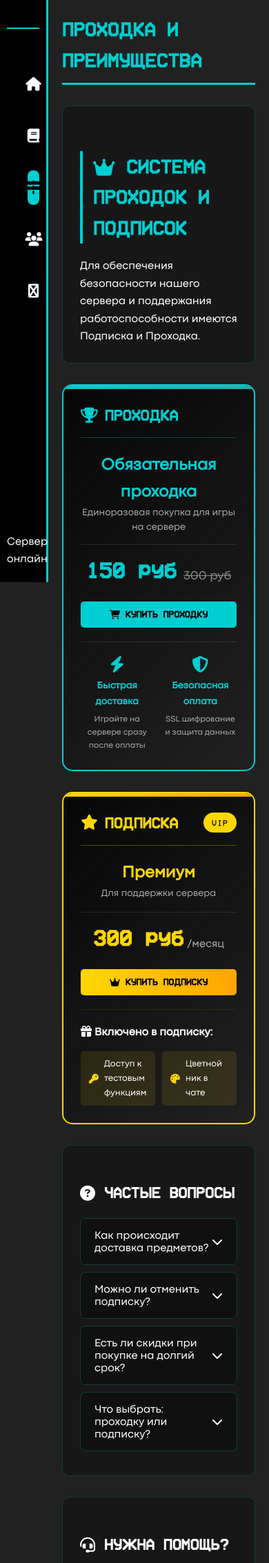
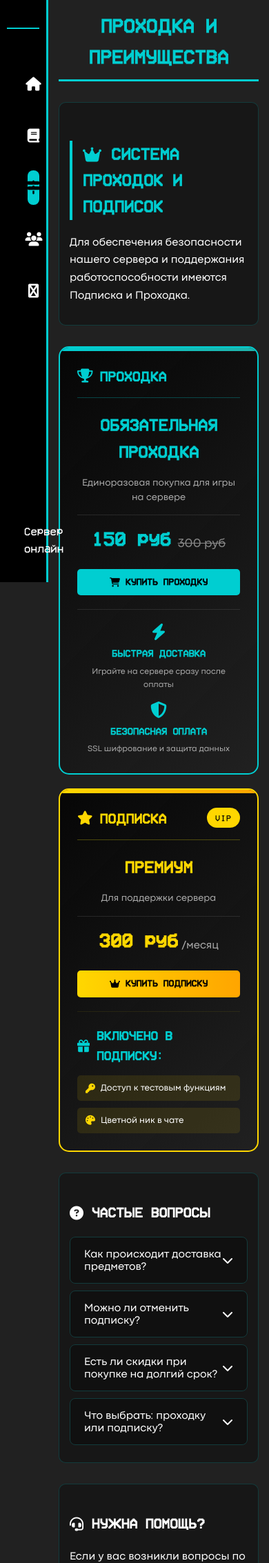
Before and after one commit to Norton-Ognev/Mine_Site, a PHP site: page /walkthrough.html in a window 390 px wide. Shown: the top 2266 px of the page at 69% size. Run offline with PHP 8.4, Linux system fonts and the light colour scheme.

Commit message:
Site 1.0.1 Центрирование

```diff
--- a/index.html
+++ b/index.html
@@ -32,6 +32,7 @@
 
     <!-- Основной контент -->
     <main class="main-content">
+        <div class="content-wrapper">
             <h1 class="fade-in">О сервере</h1>
                 <!-- Контейнер для изображения с текстом -->
             <div class="image-container fade-in">
@@ -115,6 +116,7 @@
                     <i class="fas fa-play-circle"></i> Начать играть
                 </a>
             </div>
+        </div>
     </main>
 
     <script>
--- a/style.css
+++ b/style.css
@@ -106,21 +107,66 @@ body {
   font-weight: bold;
 }
 
-/* Иконки для меню (можно заменить на свои) */
+/* Иконки для меню */
 .sidebar-nav i {
   font-size: 20px;
   width: 24px;
   text-align: center;
 }
 
+/* Статус сервера */
+.server-status {
+  margin-top: auto;
+  padding: 15px;
+  background-color: rgba(0, 0, 0, 0.3);
+  border-radius: 8px;
+  display: flex;
+  align-items: center;
+  gap: 10px;
+  font-family: 'VCRFont', monospace;
+}
+
+.status-indicator {
+  width: 10px;
+  height: 10px;
+  border-radius: 50%;
+  background-color: #00ff00;
+  animation: pulse 2s infinite;
+}
+
+.status-indicator.online {
+  background-color: #00ff00;
+}
+
+@keyframes pulse {
+  0% {
+    opacity: 1;
+  }
+  50% {
+    opacity: 0.5;
+  }
+  100% {
+    opacity: 1;
+  }
+}
+
 /* Основной контент */
 .main-content {
-  flex-grow: 1;
+  flex: 1;
   margin-left: 250px;
   padding: 40px;
+  display: flex;
+  flex-direction: column;
+  align-items: center;
+}
+
+/* Обертка для контента страницы */
+.content-wrapper {
+  width: 100%;
   max-width: 1200px;
 }
 
+/* Контейнер для изображения с текстом */
 .image-container {
   position: relative;
   width: 100%;
@@ -207,7 +253,7 @@ body {
 }
 
 /* Заголовки */
-h1, h2, h3 {
+h1, h2, h3, h4, h5 {
   font-family: 'VCRFont', monospace;
   color: var(--teal);
   margin-bottom: 20px;
@@ -219,6 +265,8 @@ h1 {
   border-bottom: 3px solid var(--teal);
   padding-bottom: 10px;
   margin-bottom: 30px;
+  text-align: center;
+  width: 100%;
 }
 
 h2 {
@@ -234,6 +282,18 @@ h3 {
   margin-top: 25px;
 }
 
+h4 {
+  font-size: 18px;
+  color: var(--teal);
+  margin-bottom: 15px;
+}
+
+h5 {
+  font-size: 16px;
+  color: var(--teal);
+  margin-bottom: 10px;
+}
+
 /* Карточки для контента */
 .card {
   background-color: rgba(0, 0, 0, 0.3);
@@ -242,11 +302,60 @@ h3 {
   padding: 25px;
   margin-bottom: 30px;
   transition: transform 0.3s ease, border-color 0.3s ease;
+  width: 100%;
 }
 
 .card:hover {
   transform: translateY(-5px);
   border-color: var(--teal);
+}
+
+/* Сетка особенностей */
+.features-grid {
+  display: grid;
+  grid-template-columns: repeat(auto-fit, minmax(250px, 1fr));
+  gap: 20px;
+  margin-top: 20px;
+}
+
+.feature {
+  background-color: rgba(0, 0, 0, 0.2);
+  padding: 20px;
+  border-radius: 8px;
+  border-left: 3px solid var(--teal);
+}
+
+.feature h3 {
+  margin-top: 0;
+  display: flex;
+  align-items: center;
+  gap: 10px;
+}
+
+.feature i {
+  color: var(--teal);
+}
+
+/* Характеристики сервера */
+.server-specs {
+  margin-top: 20px;
+}
+
+.server-specs h3 {
+  margin-bottom: 15px;
+}
+
+.server-specs ul {
+  margin-left: 20px;
+}
+
+.server-specs li {
+  margin-bottom: 8px;
+}
+
+/* Стили для текста */
+.teal-text {
+  color: var(--teal);
 }
 
 /* Списки */
@@ -296,69 +429,13 @@ tr:hover {
   background-color: rgba(0, 206, 209, 0.1);
 }
 
-/* Кнопки */
-.btn {
-  display: inline-block;
-  background-color: var(--teal);
-  color: var(--black);
-  padding: 12px 24px;
-  border-radius: 5px;
-  font-family: 'VCRFont', monospace;
-  font-weight: bold;
-  text-transform: uppercase;
-  border: none;
-  cursor: pointer;
-  transition: all 0.3s ease;
-  text-decoration: none;
-  font-size: 16px;
-}
-
-.btn:hover {
-  background-color: var(--accent-hover);
-  color: var(--light-text);
-  text-decoration: none;
-  transform: scale(1.05);
-}
-
-/* Адаптивность */
-@media (max-width: 768px) {
-  .sidebar {
-    width: 70px;
-    padding: 20px 10px;
-  }
-
-  .sidebar-header h1,
-  .sidebar-nav span {
-    display: none;
-  }
-
-  .sidebar-nav a {
-    justify-content: center;
-    padding: 15px 5px;
-  }
-
-  .main-content {
-    margin-left: 70px;
-    padding: 20px;
-  }
-
-  h1 {
-    font-size: 28px;
-  }
-}
-
-/* Стили для расположения карточек рядом */
+/* Стили для расположения карточек рядом (walkthrough.html) */
 .purchase-grid {
   display: grid;
   grid-template-columns: 1fr 1fr;
   gap: 30px;
   margin: 30px 0;
-}
-
-@media (max-width: 1024px) {
-    .purchase-grid {
-        grid-template-columns: 1fr;
-    }
+  width: 100%;
 }
 
 /* Стили для карточек покупки */
@@ -511,47 +605,33 @@ tr:hover {
   border-top: 1px solid rgba(255,255,255,0.1);
 }
 
-.feature {
+.walkthrough-features .feature {
   text-align: center;
+  background: none;
+  border: none;
+  padding: 0;
 }
 
-.feature i {
+.walkthrough-features .feature i {
   font-size: 24px;
   color: var(--teal);
   margin-bottom: 8px;
   display: block;
 }
 
-.feature h5 {
+.walkthrough-features .feature h5 {
   margin: 0 0 5px 0;
   font-size: 14px;
   color: var(--teal);
 }
 
-.feature p {
+.walkthrough-features .feature p {
   margin: 0;
   font-size: 12px;
   color: #aaa;
 }
 
 /* Стили для карточки подписки */
-.purplan-header {
-    display: flex;
-    justify-content: space-between;
-    align-items: center;
-    margin-bottom: 20px;
-    padding-bottom: 15px;
-    border-bottom: 1px solid rgba(212, 199, 14, 0.329);
-}
-
-.purplan-header h3 {
-    margin: 0;
-    color: #FFD700;
-    display: flex;
-    align-items: center;
-    gap: 10px;
-}
-
 .subscription-content {
   flex-grow: 1;
   display: flex;
@@ -621,6 +701,13 @@ tr:hover {
   margin-top: 20px;
   padding-top: 20px;
   border-top: 1px solid rgba(212, 199, 14, 0.1);
+}
+
+.subscription-benefits h4 {
+  display: flex;
+  align-items: center;
+  gap: 10px;
+  margin-bottom: 15px;
 }
 
 .benefits-grid {
@@ -717,17 +804,218 @@ tr:hover {
   font-size: 20px;
 }
 
-/* Анимация появления */
-.fade-in {
-    animation: fadeIn 0.5s ease forwards;
+/* Wiki стили */
+.wiki-nav {
+  margin-bottom: 30px;
+}
+
+.wiki-categories {
+  display: flex;
+  gap: 15px;
+  flex-wrap: wrap;
+}
+
+.wiki-category {
+  display: flex;
+  flex-direction: column;
+  align-items: center;
+  padding: 20px;
+  background-color: rgba(0, 0, 0, 0.3);
+  border-radius: 10px;
+  width: 120px;
+  text-decoration: none;
+  color: var(--light-text);
+  transition: all 0.3s ease;
+}
+
+.wiki-category:hover,
+.wiki-category.active {
+  background-color: var(--teal);
+  color: var(--black);
+  transform: translateY(-5px);
+}
+
+.wiki-category i {
+  font-size: 32px;
+  margin-bottom: 10px;
+}
+
+.wiki-section {
+  margin-top: 40px;
+  width: 100%;
+}
+
+.craft-grid,
+.plugin-list {
+  display: grid;
+  grid-template-columns: repeat(auto-fill, minmax(300px, 1fr));
+  gap: 20px;
+  margin-top: 20px;
+}
+
+.craft-item,
+.plugin {
+  background-color: rgba(0, 0, 0, 0.2);
+  padding: 15px;
+  border-radius: 8px;
+  border-left: 3px solid var(--teal);
+}
+
+.craft-item h4,
+.plugin h4 {
+  margin-top: 0;
+  color: var(--teal);
+  font-size: 18px;
+}
+
+.craft-item p,
+.plugin p {
+  margin: 5px 0;
+  font-size: 14px;
+}
+
+.boss-tips h4 {
+  margin-top: 20px;
+  color: var(--teal);
+}
+
+.boss-tips ul {
+  margin: 10px 0 20px 20px;
+}
+
+.boss-tips li {
+  margin-bottom: 8px;
+}
+
+code {
+  background-color: var(--black);
+  color: var(--teal);
+  padding: 2px 6px;
+  border-radius: 4px;
+  font-family: 'VCRFont', monospace;
+}
+
+/* Текстовые стили */
+.feature p,
+.server-specs p,
+.card p {
+  line-height: 1.6;
+  margin-bottom: 15px;
+}
+
+.server-specs strong {
+  color: var(--teal);
 }
 
 /* Анимации */
 @keyframes fadeIn {
-  from { opacity: 0; transform: translateY(20px); }
-  to { opacity: 1; transform: translateY(0); }
+  from {
+    opacity: 0;
+    transform: translateY(20px);
+  }
+  to {
+    opacity: 1;
+    transform: translateY(0);
+  }
 }
 
 .fade-in {
   animation: fadeIn 0.5s ease forwards;
 }
+
+/* Адаптивность */
+@media (max-width: 1024px) {
+  .purchase-grid {
+    grid-template-columns: 1fr;
+  }
+
+  .craft-grid,
+  .plugin-list {
+    grid-template-columns: 1fr;
+  }
+
+  .benefits-grid {
+    grid-template-columns: 1fr;
+  }
+}
+
+@media (max-width: 768px) {
+  .sidebar {
+    width: 70px;
+    padding: 20px 10px;
+  }
+
+  .sidebar-header h1,
+  .sidebar-nav span {
+    display: none;
+  }
+
+  .sidebar-nav a {
+    justify-content: center;
+    padding: 15px 5px;
+  }
+
+  .main-content {
+    margin-left: 70px;
+    padding: 20px;
+  }
+
+  h1 {
+    font-size: 28px;
+  }
+
+  h2 {
+    font-size: 24px;
+  }
+
+  h3 {
+    font-size: 20px;
+  }
+
+  .wiki-categories {
+    justify-content: center;
+  }
+
+  .purchase-grid {
+    gap: 20px;
+  }
+
+  .walkthrough-features {
+    grid-template-columns: 1fr;
+  }
+
+  .features-grid {
+    grid-template-columns: 1fr;
+  }
+
+  .support-contacts {
+    flex-direction: column;
+  }
+
+  .support-link {
+    justify-content: center;
+  }
+}
+
+@media (max-width: 480px) {
+  .main-content {
+    padding: 15px;
+  }
+
+  .card {
+    padding: 15px;
+  }
+
+  .image-title {
+    font-size: 24px;
+  }
+
+  .image-description {
+    font-size: 16px;
+  }
+
+  .walkthrough-price .price,
+  .plan-container .price {
+    font-size: 28px;
+  }
+}
--- a/walkthrough.html
+++ b/walkthrough.html
@@ -32,6 +32,7 @@
 
     <!-- Основной контент -->
     <main class="main-content">
+        <div class="content-wrapper">
             <h1 class="fade-in">Проходка и Преимущества</h1>
 
             <div class="card fade-in">
@@ -187,6 +188,7 @@
                     </a>
                 </div>
             </div>
+        </div>
     </main>
 
     <script>
--- a/wiki.html
+++ b/wiki.html
@@ -32,6 +32,7 @@
 
     <!-- Основной контент -->
     <main class="main-content">
+        <div class="content-wrapper">
             <h1 class="fade-in">Wiki</h1>
 
             <!-- Навигация по разделам Wiki -->
@@ -247,6 +248,7 @@
                     </ul>
                 </div>
             </section>
+        </div>
     </main>
 
     <script>
```
Also changed, not shown: other parts of style.css (+47 -5 lines). Lines whose indentation alone changed are shown as unchanged.
